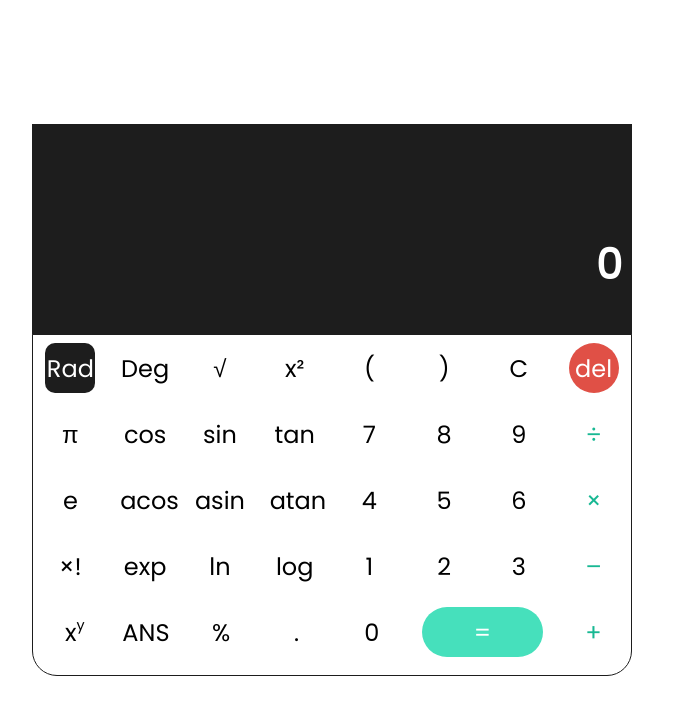
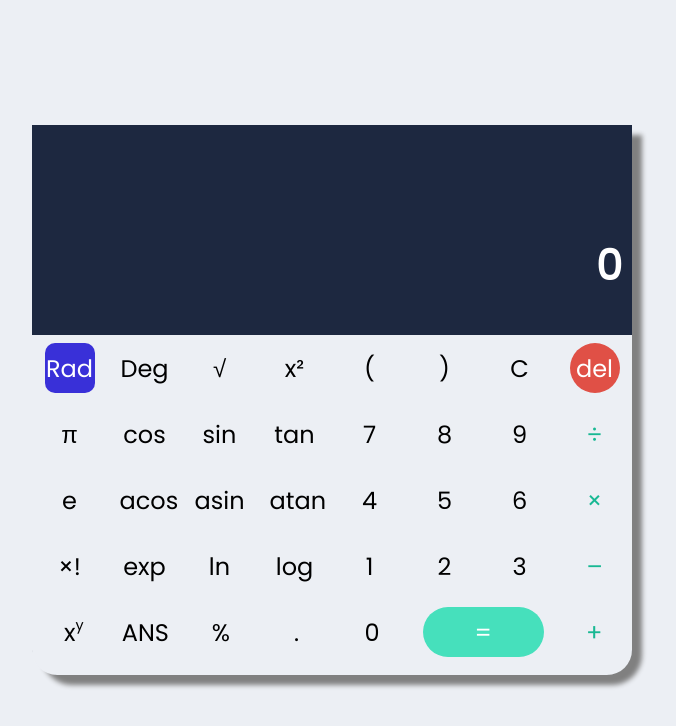
Before and after one commit to ankit404/Calculator, a plain HTML site: page index.html in a window 1280 px wide. Shown: the whole page, without its empty margins (308-984 px from the left). Drawn offline with Linux system fonts and the light colour scheme.

Commit message:
Update style.css

```diff
--- a/style.css
+++ b/style.css
@@ -7,7 +7,7 @@
 
 html {
     font-size: 16px;
-    //background-color: #636363;
+    background-color: #eceff4;
 }
 
 .calculator {
@@ -18,15 +18,15 @@ html {
 }
 
 .calc-container {
-    background-color: #1d1d1d;
+    background-color: #1d2840;
     width: 600px;
     height: auto;
     border-radius: 0 0 30px 30px;
+    box-shadow: 10px 10px 5px grey;
 }
 
 .output {
     width: 100%;
-    ;
 }
 
 .operation {
@@ -67,9 +67,10 @@ html {
 }
 
 .input {
-    background-color: #FFF;
+    background-color: #eceff4;
     border-radius: 0 0 25px 25px;
-    border: 1px solid #1d1d1d;
+    /* border: 1px solid #1d1d1d; */
+    border: none;
     height: 340px;
 }
 
@@ -119,7 +120,11 @@ html {
 }
 
 .active-angle {
-    background-color: #1d1d1d !important;
+    background-color: #3930d8 !important;
     color: #FFF !important;
     border-radius: 10px !important;
 }
+
+.button {
+    color: white;
+}
```
